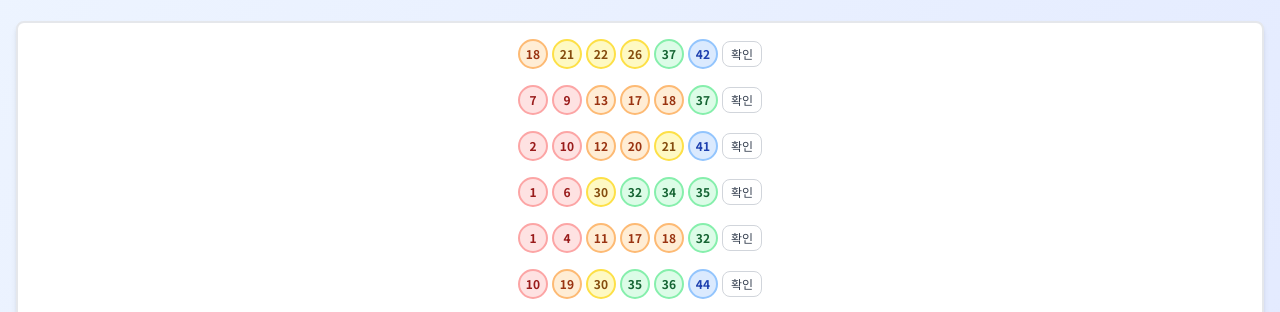
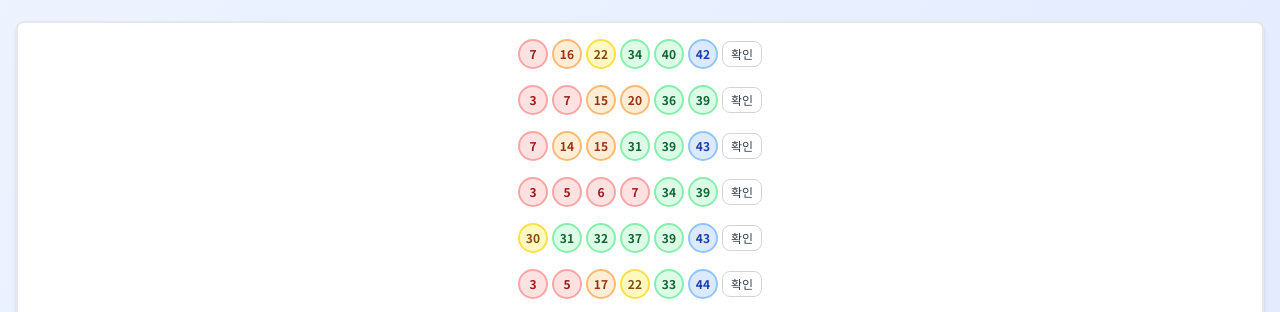
Before and after one commit to joosubong/llotto3, a plain HTML site: page index.html in a window 1280 px wide. Shown: the part 479-791 px from the top of the page. Drawn offline with nearby package versions, Linux system fonts and the light colour scheme.

Commit message:
Add files via upload

```diff
--- a/index.html
+++ b/index.html
@@ -134,58 +134,22 @@
             // 카운트다운 시작
             uiManager.renderCountdown('countdownContainer');
 
-            // 데이터 동기화 후 결과 로드 및 표시 (주차 확인)
-            (async () => {
-                try {
-                    // 공용 데이터 동기화 (비동기)
-                    const data = await dataManager.loadData();
+            // 고정된 로또 번호 조합 (10개)
+            const fixedLottoNumbers = [
+                { numbers: [7, 16, 22, 34, 40, 42] },
+                { numbers: [3, 7, 15, 20, 36, 39] },
+                { numbers: [7, 14, 15, 31, 39, 43] },
+                { numbers: [3, 5, 6, 7, 34, 39] },
+                { numbers: [30, 31, 32, 37, 39, 43] },
+                { numbers: [3, 5, 17, 22, 33, 44] },
+                { numbers: [5, 12, 23, 30, 36, 40] },
+                { numbers: [3, 24, 27, 28, 39, 43] },
+                { numbers: [14, 26, 31, 33, 35, 40] },
+                { numbers: [1, 3, 11, 20, 33, 36] }
+            ];
 
-                    const resultsData = dataManager.loadResults();
-                    const currentWeekInfo = numberGenerator.getCurrentWeekNumber();
-
-                    // 주차가 바뀌었는지 확인
-                    let shouldRegenerate = false;
-                    if (!resultsData || !resultsData.results) {
-                        // 결과가 없으면 새로 생성
-                        shouldRegenerate = true;
-                    } else if (!resultsData.weekInfo) {
-                        // 주차 정보가 없으면 (이전 버전 호환) 새로 생성
-                        shouldRegenerate = true;
-                    } else {
-                        // 주차가 바뀌었는지 확인
-                        const savedWeekInfo = resultsData.weekInfo;
-                        if (savedWeekInfo.weekNumber !== currentWeekInfo.weekNumber ||
-                            savedWeekInfo.year !== currentWeekInfo.year) {
-                            // 주차가 바뀌었으면 새로 생성
-                            shouldRegenerate = true;
-                        }
-                    }
-
-                    if (shouldRegenerate) {
-                        // 새 번호 생성
-                        const newResults = numberGenerator.generate(data);
-                        dataManager.saveResults(newResults, currentWeekInfo);
-                        uiManager.renderResults(newResults, 'resultsContainer');
-                    } else {
-                        // 기존 결과 표시
-                        uiManager.renderResults(resultsData.results, 'resultsContainer');
-                    }
-                } catch (error) {
-                    console.error('데이터 로드 오류:', error);
-                    // 오류 시 기본 동작 (동기 버전 사용)
-                    const data = dataManager.loadDataSync();
-                    const resultsData = dataManager.loadResults();
-                    if (resultsData && resultsData.results) {
-                        uiManager.renderResults(resultsData.results, 'resultsContainer');
-                    } else {
-                        // 결과가 없으면 생성
-                        const newResults = numberGenerator.generate(data);
-                        const currentWeekInfo = numberGenerator.getCurrentWeekNumber();
-                        dataManager.saveResults(newResults, currentWeekInfo);
-                        uiManager.renderResults(newResults, 'resultsContainer');
-                    }
-                }
-            })();
+            // 고정된 번호 표시
+            uiManager.renderResults(fixedLottoNumbers, 'resultsContainer');
 
             // 당첨번호 표시
             uiManager.renderWinningNumbers('winningNumbers');
```
